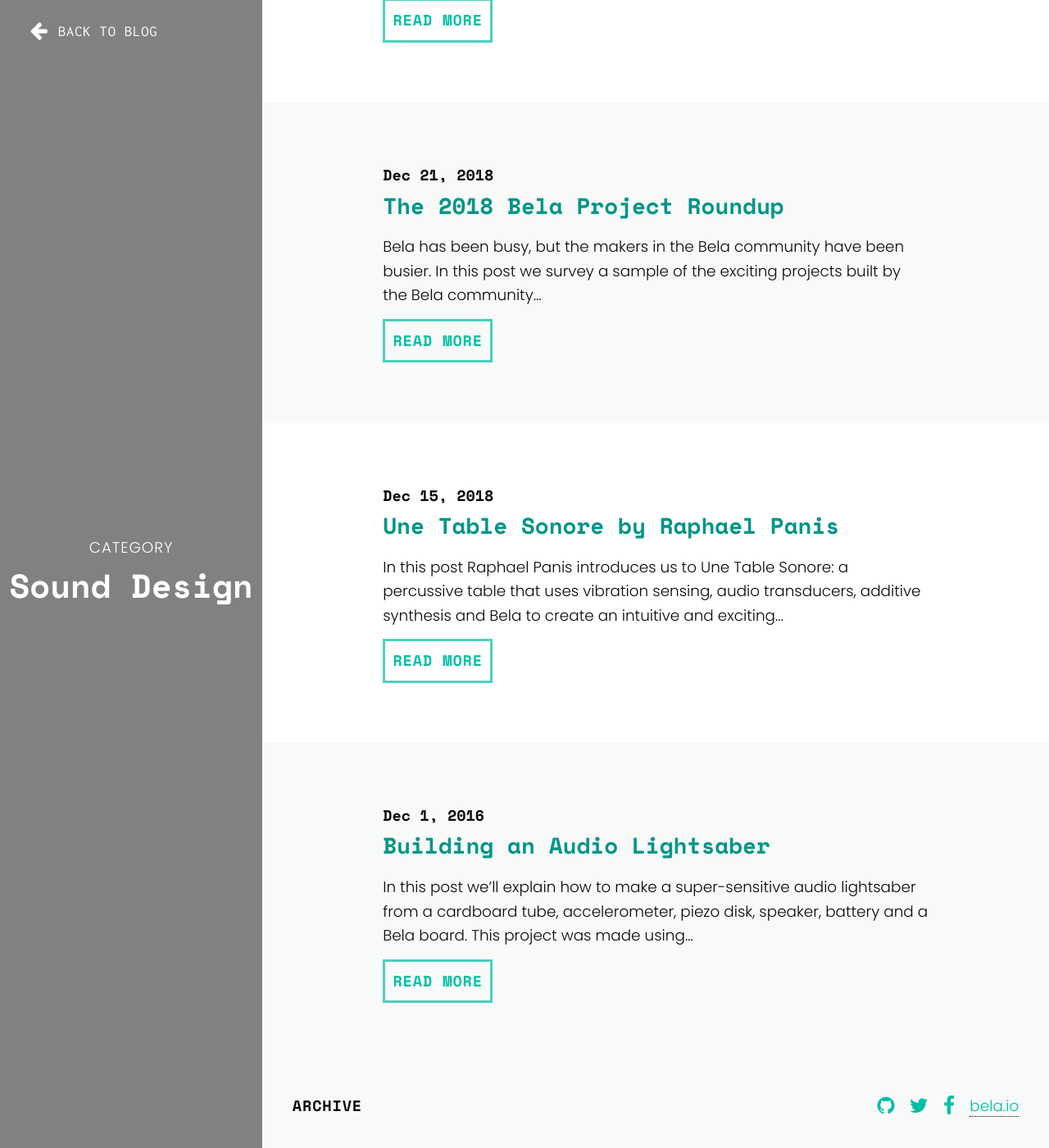
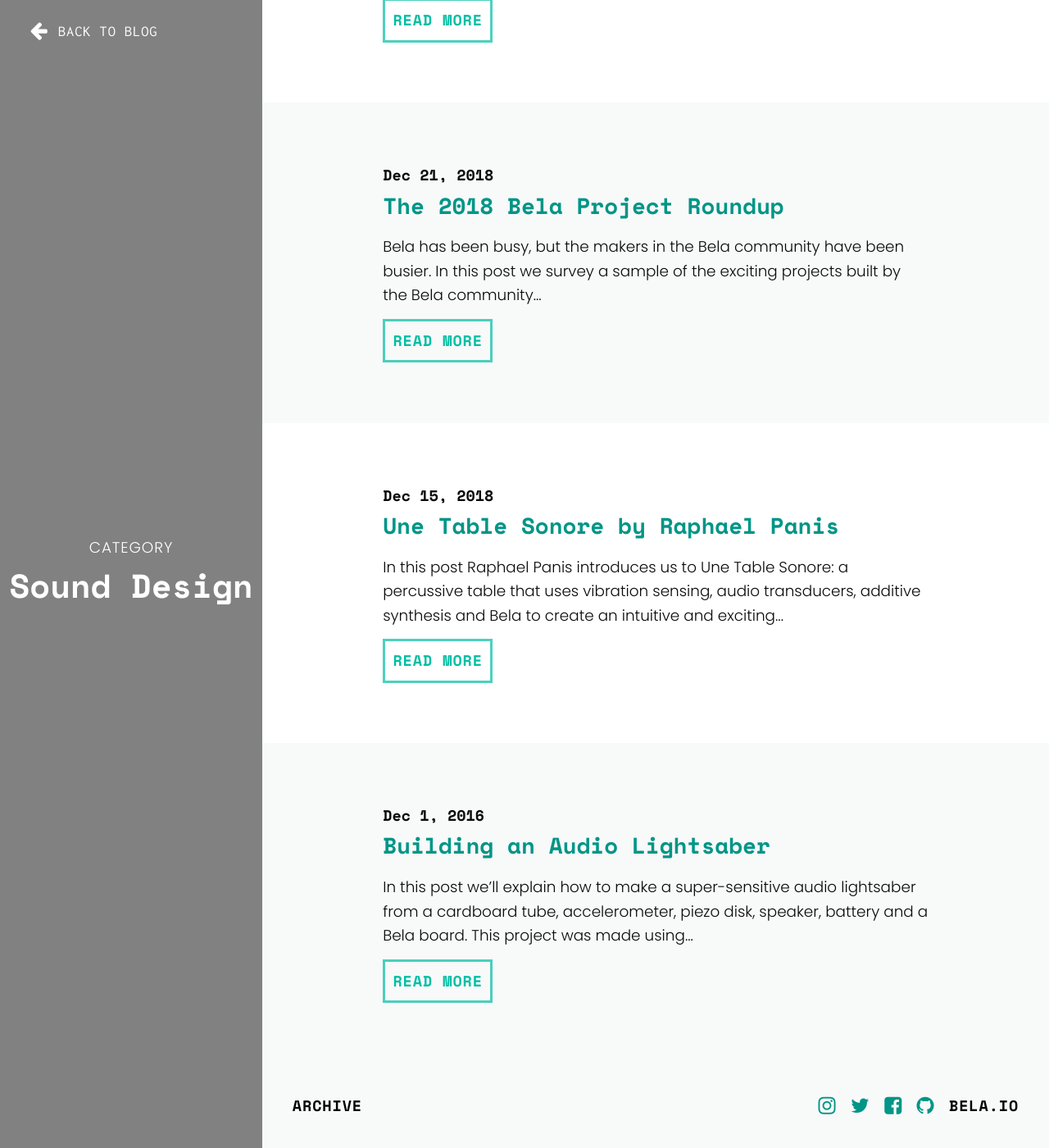
Before and after one commit to BelaPlatform/bela_newBlog, a Jekyll site: the page built from docs/_categories/sound-design.html, in a window 1280 px wide and 1400 px high, scrolled down 813 px. Shown: the whole window at 82% size. Built offline with Jekyll 4.4.1, drawn with Linux system fonts in a browser that asks for light colours; nearby versions of some CDN libraries.

Commit message:
Fixed annoying styling and colour choices on the footer links to social and main site. Fixed font on main site link. Added insta link.

```diff
--- a/docs/_includes/archive-link.html
+++ b/docs/_includes/archive-link.html
@@ -1,9 +1,10 @@
 <footer class="section-padding--sm footer">
   <a class="footer__archive" href="{{ site.baseurl }}/archive/">Archive</a>
   <ul class="footer__social">
-      <li><a class="fa fa-lg fa-github" href="http://github.com/belaPlatform" target="_blank"></a></li>
-      <li><a class="fa fa-lg fa-twitter" href="http://www.twitter.com/belaPlatform" target="_blank"></a></li>
-      <li><a class="fa fa-lg fa-facebook" href="http://www.facebook.com/belaPlatform" target="_blank"></a></li>
-      <li><a href="http://bela.io" target="_blank">bela.io</a></li>
+      <li><a class="link fa fa-lg fa-instagram" href="http://www.instagram.com/belaPlatform" target="_blank"></a></li>
+      <li><a class="link fa fa-lg fa-twitter" href="http://www.twitter.com/belaPlatform" target="_blank"></a></li>
+      <li><a class="link fa fa-lg fa-facebook-square" href="http://www.facebook.com/belaPlatform" target="_blank"></a></li>
+      <li><a class="link fa fa-lg fa-github" href="http://github.com/belaPlatform" target="_blank"></a></li>
+      <li><a class="footer__archive" href="http://bela.io" target="_blank">bela.io</a></li>
   </ul>
 </footer>
--- a/docs/_sass/_components.scss
+++ b/docs/_sass/_components.scss
@@ -266,12 +266,23 @@
     @include border-slide();
     @extend %letter-spacing;
     border: none;
+    color: black;
+    &:hover {
+      color: black;
+    }
   }
 
   &__social {
     display: flex;
     margin-top: 1em;
     border: none;
+
+    >li a.link {
+      color: $teal-base;
+      &:hover {
+        color: $teal-main;
+      }
+    }
 
     @media (min-width: $mq-sm) {
       margin-top: 0;
```
